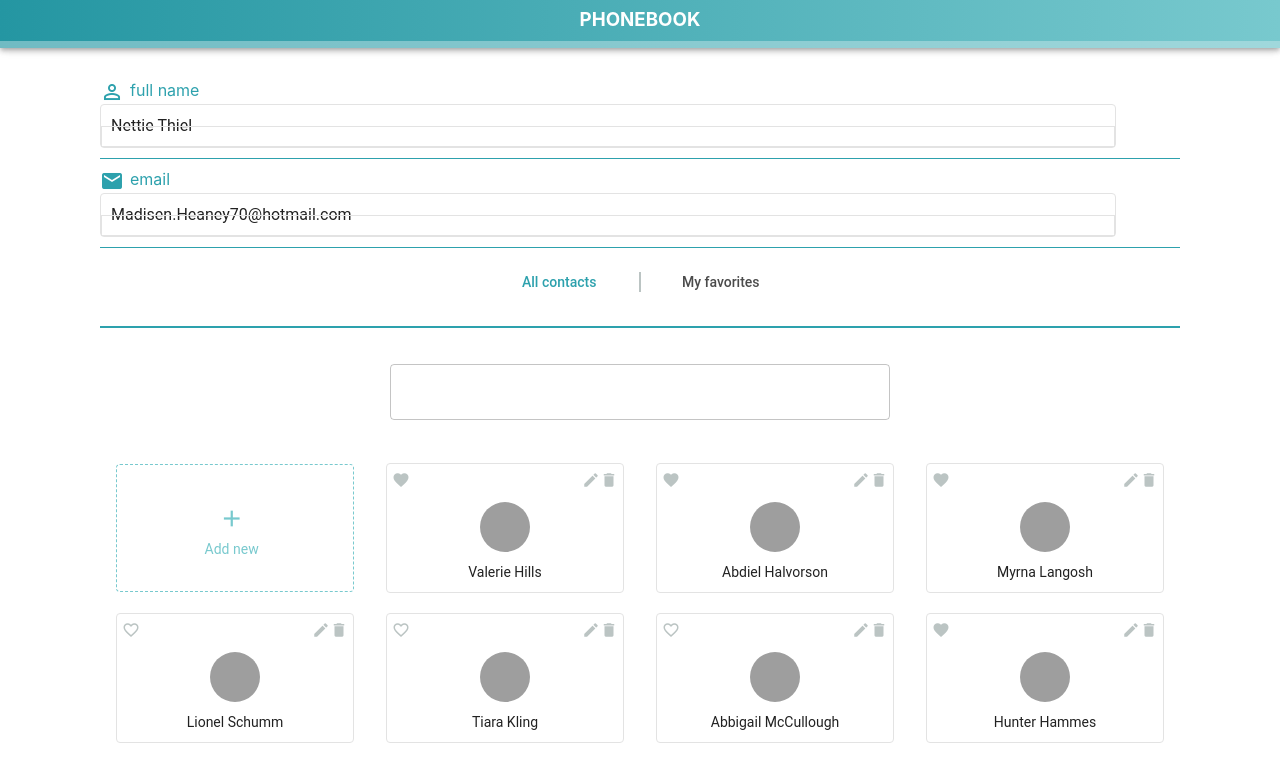
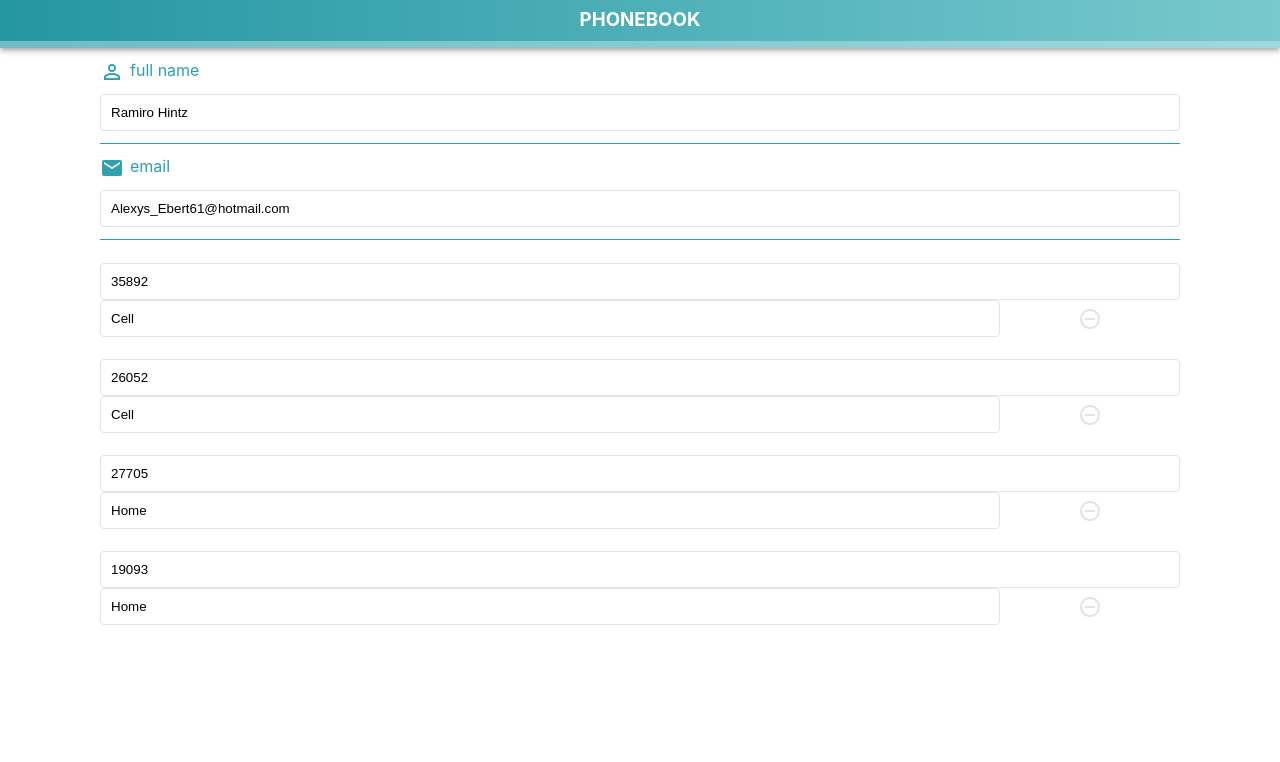
Before and after one commit to mladenkn/react-next-phonebook, a React (Create React App) app: page / in a window 1280 px wide. Shown: the top 762 px of the page. Built offline with nearby package versions, Linux system fonts and the light colour scheme; grey boxes are pictures that could not be loaded.

Commit message:
updated ContactEditor, using Emptiness instead of margins

```diff
--- a/src/index.css
+++ b/src/index.css
@@ -11,3 +11,7 @@ code {
   font-family: source-code-pro, Menlo, Monaco, Consolas, 'Courier New',
     monospace;
 }
+
+* {
+    box-sizing: border-box
+}
--- a/src/ui-components/AppRoot.tsx
+++ b/src/ui-components/AppRoot.tsx
@@ -3,7 +3,7 @@ import { generateArray, generateContact } from '../devUtils/dataGenerators';
 import faker from 'faker';
 import ContactDetails from './ContactDetails';
 import { appRootStyle } from '../ui-design/appRoot';
-import { withStyles, WithStyles, AppBar, Toolbar, Typography } from "@material-ui/core";
+import { withStyles, WithStyles, AppBar, Toolbar } from "@material-ui/core";
 import { createMuiTheme, MuiThemeProvider } from '@material-ui/core/styles';
 import Home from "./Home"
 import ContactEditor from "./ContactEditor"
@@ -41,11 +41,11 @@ const AppContent_ = ({classes}: WithStyles<typeof appRootStyle>) => (
             </AppBar>
         </header>
         <main className={classes.main}>
-            <ContactEditor contact={randomContact}/>
+            <ContactEditor contact={randomContact} />
             {/* <div className={classes.contactDetailsContainer}>
                 <ContactDetails contact={randomContact} />
-            </div>*/}
-            <Home />
+            </div> */}
+            {/* <Home /> */}
         </main>
     </div>
 );
--- a/src/ui-components/ContactEditor.tsx
+++ b/src/ui-components/ContactEditor.tsx
@@ -1,7 +1,7 @@
-import { WithStyles, withStyles, Input } from "@material-ui/core";
+import { WithStyles, withStyles, List, ListItem, Grid, Icon, IconButton } from "@material-ui/core";
 import { Contact } from "../models";
 import { contactEditorStyle } from "../ui-design/contactEditor";
-import { ContactFieldLabel, Divider } from "./reusables";
+import { ContactFieldLabel, Divider, TextInput, Emptiness } from "./reusables";
 import React from 'react'
 
 type Props = {contact: Contact} & WithStyles<typeof contactEditorStyle>;
@@ -10,14 +10,37 @@ const ContactEditor = ({contact, classes}: Props) =>
     <div>
         <div className={classes.field}>
             <ContactFieldLabel icon="person_outlined" text="full name" />
-            <Input defaultValue={contact.fullName} className={`${classes.input} ${classes.fullWidth}`} />
+            <Emptiness height={10} />
+            <TextInput defaultValue={contact.fullName} className={`${classes.fullWidth} ${classes.input}`} />
         </div>
-        <Divider className={classes.divider}/>
+        <Divider className={classes.divider} margin={12}/>
         <div className={classes.field}>
             <ContactFieldLabel icon="email" text="email" />
-            <Input defaultValue={contact.email} className={`${classes.input} ${classes.fullWidth}`} />
+            <Emptiness height={10} />
+            <TextInput defaultValue={contact.email} className={`${classes.fullWidth} ${classes.input}`} />
         </div>
-        <Divider className={classes.divider}/>
+        <Divider className={classes.divider} margin={12}/>
+        <List disablePadding>
+            {contact.numbers.map(({value, label}) =>
+                <ListItem className={classes.phoneNumber}>
+                    <TextInput defaultValue={value.toString()} className={`${classes.fullWidth}
+                        ${classes.input}`} />
+                    <Grid container>
+                        <Grid item xs={10}>
+                            <TextInput defaultValue={label}
+                                className={`${classes.input} ${classes.fullWidth} ${classes.phoneNumberLabel}`} />
+                        </Grid>
+                        <Grid item xs={2} className={classes.labelRemoverContainer}>
+                            <IconButton className={classes.labelRemover}>
+                                <Icon className={classes.labelRemoverIcon}>
+                                    remove_circle_outline
+                                </Icon>
+                            </IconButton>
+                        </Grid>
+                    </Grid>
+                </ListItem>
+            )}
+        </List>
     </div>
 
 export default withStyles(contactEditorStyle)(ContactEditor);
--- a/src/ui-components/Home.tsx
+++ b/src/ui-components/Home.tsx
@@ -2,7 +2,7 @@ import { withStyles, WithStyles, Tabs, Tab, TextField } from "@material-ui/core"
 import { homeStyle } from "../ui-design/home";
 import React from 'react';
 import ContactList from './contact-list/ContactList';
-import { Divider } from "./reusables"
+import { Divider, Emptiness } from "./reusables"
 import { generateArray, generateContact } from '../devUtils/dataGenerators';
 
 const contacts = generateArray(generateContact, 5, 20);
@@ -14,7 +14,9 @@ const Home = ({classes}: WithStyles<typeof homeStyle>) =>
             selected: classes.selectedTab
         }
 
-        return <div className={classes.root}>
+        return (
+            <div className={classes.root}>
+                <Emptiness height={20} />
                 <Tabs value={0} centered
                     classes={{
                         root: classes.contactTabs,
@@ -25,10 +27,14 @@ const Home = ({classes}: WithStyles<typeof homeStyle>) =>
                     <div className={classes.tabDivider}></div>
                     <Tab label="My favorites" disableRipple classes={tabClasses} />
                 </Tabs>
+                <Emptiness height={25} />
                 <Divider className={classes.contactTabsDivider} />
+                <Emptiness height={20} />
                 <TextField className={classes.searchField} margin="normal" variant="outlined"/>
+                <Emptiness height={25} />
                 <ContactList contacts={contacts} includeAdder className={classes.list} />
-        </div>;
+            </div>
+        );
     }
 
 export default withStyles(homeStyle)(Home)
--- a/src/ui-components/reusables.tsx
+++ b/src/ui-components/reusables.tsx
@@ -1,5 +1,5 @@
 import { Icon, WithStyles, withStyles, Divider as MUIDivider } from "@material-ui/core";
-import { contactFieldLabelStyle, dividerStyle } from "../ui-design/reusables";
+import { contactFieldLabelStyle, dividerStyle, textInputStyle } from "../ui-design/reusables";
 import React from 'react';
 
 export interface WithClassName {
@@ -16,7 +16,16 @@ const ContactFieldLabel_ = ({icon, text, classes, className}: Props) =>
 
 export const ContactFieldLabel = withStyles(contactFieldLabelStyle)(ContactFieldLabel_);
 
-const Divider_ = ({className, classes}: WithStyles<typeof dividerStyle> & WithClassName) =>
-    <MUIDivider className={`${classes.root} ${className}`} />
+type DividerProps = {margin?: number | string} & WithStyles<typeof dividerStyle> & WithClassName;
+const Divider_ = ({className, classes, margin}: DividerProps) =>
+    <MUIDivider className={`${classes.root} ${className}`} style={{marginTop: margin, marginBottom: margin}} />
 
-export const Divider = withStyles(dividerStyle)(Divider_)
+export const Divider = withStyles(dividerStyle)(Divider_);
+
+type TextInputProps = { defaultValue: string } & WithStyles<typeof textInputStyle> & WithClassName
+const TextInput_ = ({defaultValue, className, classes}: TextInputProps) =>
+    <input type="text" defaultValue={defaultValue} className={`${className} ${classes.root}`} />
+export const TextInput = withStyles(textInputStyle)(TextInput_);
+
+interface EmptinessProps {width?: number | string, height?: number | string}
+export const Emptiness = ({width, height}: EmptinessProps) => <div style={{width, height}}></div>
--- a/src/ui-design/appRoot.ts
+++ b/src/ui-design/appRoot.ts
@@ -18,7 +18,7 @@ export const appRootStyle = ({palette, breakpoints}: Theme) => createStyles({
     },
     [breakpoints.up('sm')]: {
         main: {
-            margin: '80px 100px 10px 100px'
+            margin: '60px 100px 10px 100px'
         },
     },
     [breakpoints.down('xs')]: {
--- a/src/ui-design/contactDetailsFields.ts
+++ b/src/ui-design/contactDetailsFields.ts
@@ -4,7 +4,7 @@ export const contactDetailsFieldsStyle = ({palette}: Theme) => createStyles({
     field: {
     },
     fieldLabelEmail: {
-        marginRight: 15
+        // marginRight: 15
     },
     fieldValue: {
         color: palette.secondary.main
@@ -19,5 +19,6 @@ export const contactDetailsFieldsStyle = ({palette}: Theme) => createStyles({
     },
     numberValue: {
         color: palette.secondary.main,
+        textDecoration: 'underline'
     },
 })
--- a/src/ui-design/contactEditor.ts
+++ b/src/ui-design/contactEditor.ts
@@ -1,27 +1,35 @@
 import { createStyles, Theme } from "@material-ui/core";
-
-const inputBorder = (color: string) => `solid 1px ${color}`
 
 export const contactEditorStyle = ({palette}: Theme) => createStyles({
     input: {
-        '&:after': {
-            border: inputBorder(palette.secondary.light),
-        },
-        '&:before': {
-            border: inputBorder(palette.secondary.light),
-        },
-        border: inputBorder(palette.secondary.light),
-        borderBottom: inputBorder(palette.secondary.light),
-        borderRadius: 4,
-        padding: `5px 10px`,
+        padding: 10,
     },
     fullWidth: {
-        width: '92%'
+        width: '100%'
+    },
+    phoneNumber: {
+        paddingLeft: 0,
+        paddingRight: 0,
+        display: 'block'
+    },
+    phoneNumberLabel: {
+
+    },
+    labelRemoverContainer: {
+        display: 'flex',
+        justifyContent: 'center',
+        alignItems: 'center',
+    },
+    labelRemover: {
+        padding: 0
+    },
+    labelRemoverIcon: {
+        color: palette.secondary.light
     },
     field: {
 
     },
     divider: {
-        margin: '10px 0px'
+        // margin: '10px 0px'
     },
 });
--- a/src/ui-design/home.ts
+++ b/src/ui-design/home.ts
@@ -7,7 +7,7 @@ export const homeStyle = ({palette}: Theme) => createStyles({
         alignItems: 'center'
     },
     contactTabs: {
-        marginBottom: 20,
+        // marginBottom: 20,
     },
     tabContainer: {
         alignItems: 'center'
@@ -28,11 +28,11 @@ export const homeStyle = ({palette}: Theme) => createStyles({
         color: palette.primary.main
     },
     contactTabsDivider: {
-        marginBottom: 20,
+        // marginBottom: 20,
     },
     searchField: {
         width: 500,
-        marginBottom: 25
+        // marginBottom: 25
     },
     list: {
         justifyContent: 'center'
--- a/src/ui-design/reusables.ts
+++ b/src/ui-design/reusables.ts
@@ -20,3 +20,15 @@ export const dividerStyle = ({palette}: Theme) => createStyles({
         width: '100%'
     }
 });
+
+export const textInputStyle = ({palette}: Theme) => createStyles({
+    root: {
+        border: `1px solid ${palette.secondary.light}`,
+        borderRadius: 4,
+        padding: `5px 7px`,
+        '&:focus': {
+            border: `1px solid ${palette.secondary.light}`
+        },
+        outline: 'none'
+    },
+})
```
Also changed, not shown: src/ui-components/ContactDetails.tsx (+7 -1 lines), src/ui-design/contactDetails.ts (+6 -6 lines). Lines whose indentation alone changed are shown as unchanged.
